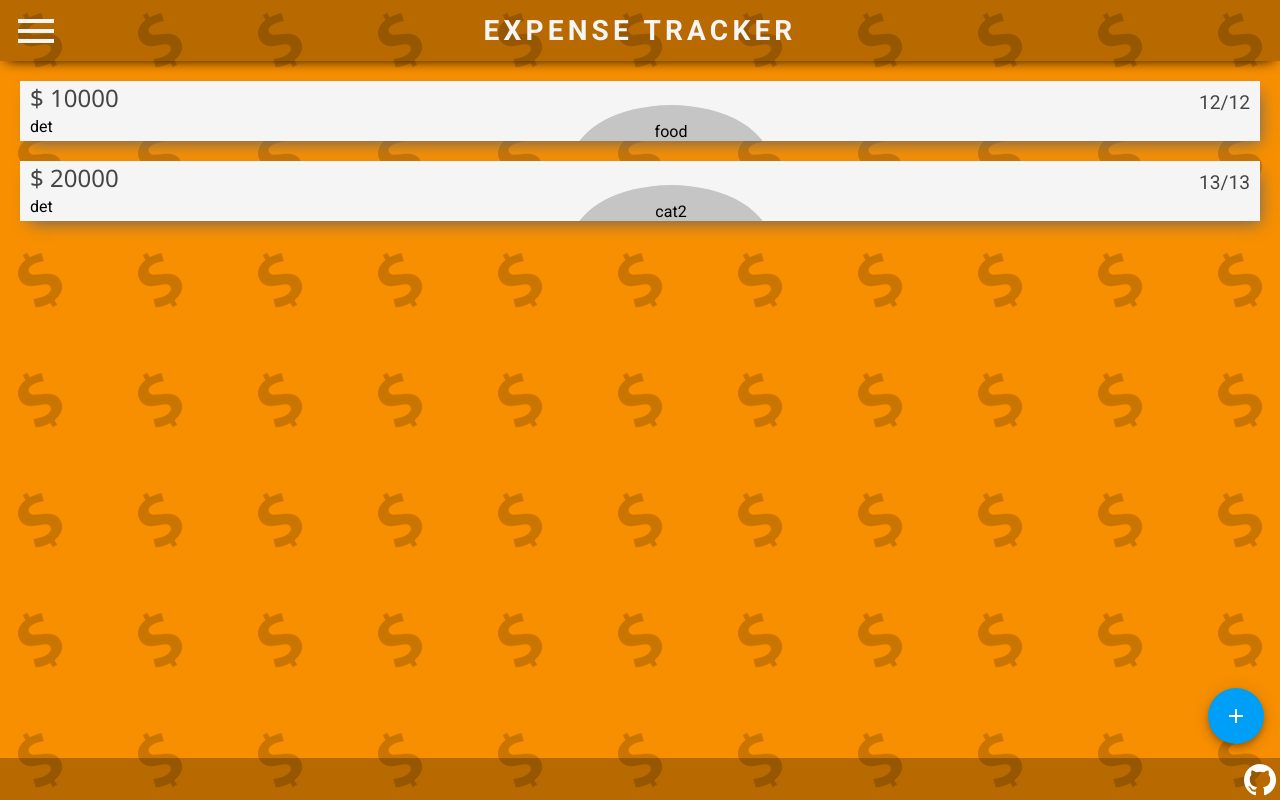
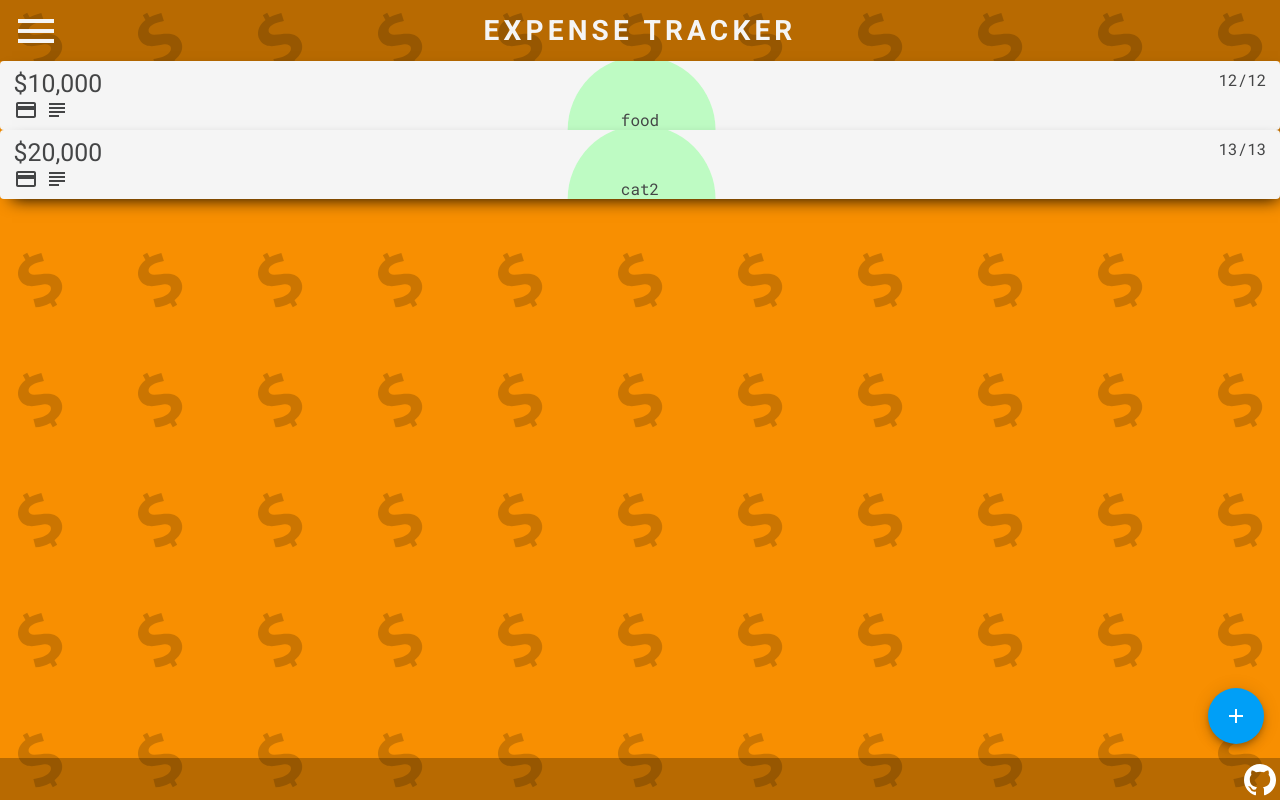
Before and after one commit to Zeitverschwender/expense-tracker-frontend, a React (Create React App) app: page / in a window 1280 px wide. Built offline with nearby package versions, Linux system fonts and the light colour scheme.

Commit message:
feat: expense cards styling

```diff
--- a/src/components/expenseCardsContainer/expenseCard/ExpenseCard.js
+++ b/src/components/expenseCardsContainer/expenseCard/ExpenseCard.js
@@ -1,16 +1,30 @@
-import React, { useState } from "react";
+import React from "react";
 import PropTypes from "prop-types";
+import CreditCardIcon from "@material-ui/icons/CreditCard";
+import SubjectSharpIcon from "@material-ui/icons/SubjectSharp";
+
 import styles from "./ExpenseCard.module.scss";
+
+import dollar from "../../../assets/images/dollar.svg";
 
 const ExpenseCard = (props) => {
   return (
     <div className={styles.card}>
-      <div className={styles.amount}>$ {props.expense.amount}</div>
+      <div className={styles.firstRow}>
+        <div className={styles.amount}>
+          ${props.expense.amount.toLocaleString()}
+        </div>
+        <div className={styles.date}>{props.expense.date}</div>
+      </div>
       <div className={styles.category}>{props.expense.category}</div>
-      <div className={styles.details}>det </div>
-      <div className={styles.date}>{props.expense.date}</div>
-
-      <div className={styles.categoryColor}></div>
+      <div className={styles.iconsList}>
+        {props.expense.paymentType === "Cash" ? (
+          <img src={dollar} alt="Cash icon" />
+        ) : (
+          <CreditCardIcon />
+        )}
+        {props.expense.note && <SubjectSharpIcon />}
+      </div>
     </div>
   );
 };
--- a/src/components/expenseCardsContainer/expenseCard/ExpenseCard.module.scss
+++ b/src/components/expenseCardsContainer/expenseCard/ExpenseCard.module.scss
@@ -1,57 +1,78 @@
-$card-margin: 10px;
+@import "../../../assets/styles/colors";
+@import "../../../assets/styles/_constants.scss";
+
+$transition-time: 0.2s;
+
+$circle-width: 10em;
 
 .card {
-    background-color: whitesmoke;
-    margin : 20px;
-    color: black;
-    display: grid;
-    grid-template-columns: repeat(20, 1fr);
-    grid-template-rows: 3fr 2fr;
-    height: 60px;
-    box-shadow: 5px 7px 1em -0.3em #666666;
+  position: relative;
+
+  display: flex;
+  flex-direction: column;
+  padding: 0.5em 0.85em;
+
+  background-color: color(white);
+  color: color(black);
+
+  border-radius: 4px;
+  box-shadow: 5px 7px 1em -0.45em black;
+
+  transition: transform $transition-time;
+
+  cursor: pointer;
+
+  &:hover .category {
+    width: $circle-width - 2;
+  }
+  &:hover {
+    transform: scale(1.03) translateY(-0.1em);
+  }
+}
+
+.firstRow {
+  display: flex;
 }
 
 .amount {
-    grid-column: 1/ 17;
-    grid-row: 1 / 2;
-    font-size: 1.5em;
-    $margin-top: card-margin;
-    margin-left: $card-margin;
-    font-family: Segoe UI, sans-serif;
-    z-index: 1;
-    color: #444546;
+  font-size: 1.55rem;
 }
 
 .date {
-    grid-row: 1 / 2;
-    grid-column: 18 / 21;
-    margin-left: auto;
-    margin-right: $card-margin;
-    margin-top: $card-margin;
-    font-size: 1.2em;
-    color: #444546;
+  margin-left: auto;
+  font-family: $font-mono;
+}
+
+.iconsList {
+  display: flex;
+  align-items: center;
+
+  & > * {
+    margin-right: 0.3em;
+  }
+  & > *:last-child {
+    margin-right: 0;
+  }
 }
 
 .category {
-    grid-column: 2 / 21;
-    grid-row: 2 / 3;
-    margin-left: auto;
-    margin-right: auto;
-    margin-top: auto;
-    z-index: 1;
+  position: absolute;
+  left: 50%;
+  bottom: 0;
+
+  transform: translateX(-50%);
+
+  height: 100%;
+  width: $circle-width;
+
+  clip-path: circle(60% at 51% 100%);
+  background: rgba($color: #a1ffaa, $alpha: 0.65);
+
+  display: flex;
+  align-items: flex-end;
+  justify-content: center;
+
+  font-family: $font-mono;
+
+  transition: width $transition-time;
 }
-
-.details {
-    grid-column: 1 / 4;
-    grid-row: 2;
-    margin-left: $card-margin;
-}
-
-.categoryColor {
-    clip-path: ellipse(100px 60px at 50% 140%);
-    background-color: rgb(197, 197, 197);
-    z-index: 0;
-    grid-column: 2 / -1;
-    grid-row: 1 / -1;
-    margin: 0px;
-}
```
Also changed, not shown: src/assets/images/dollar.svg (added).
